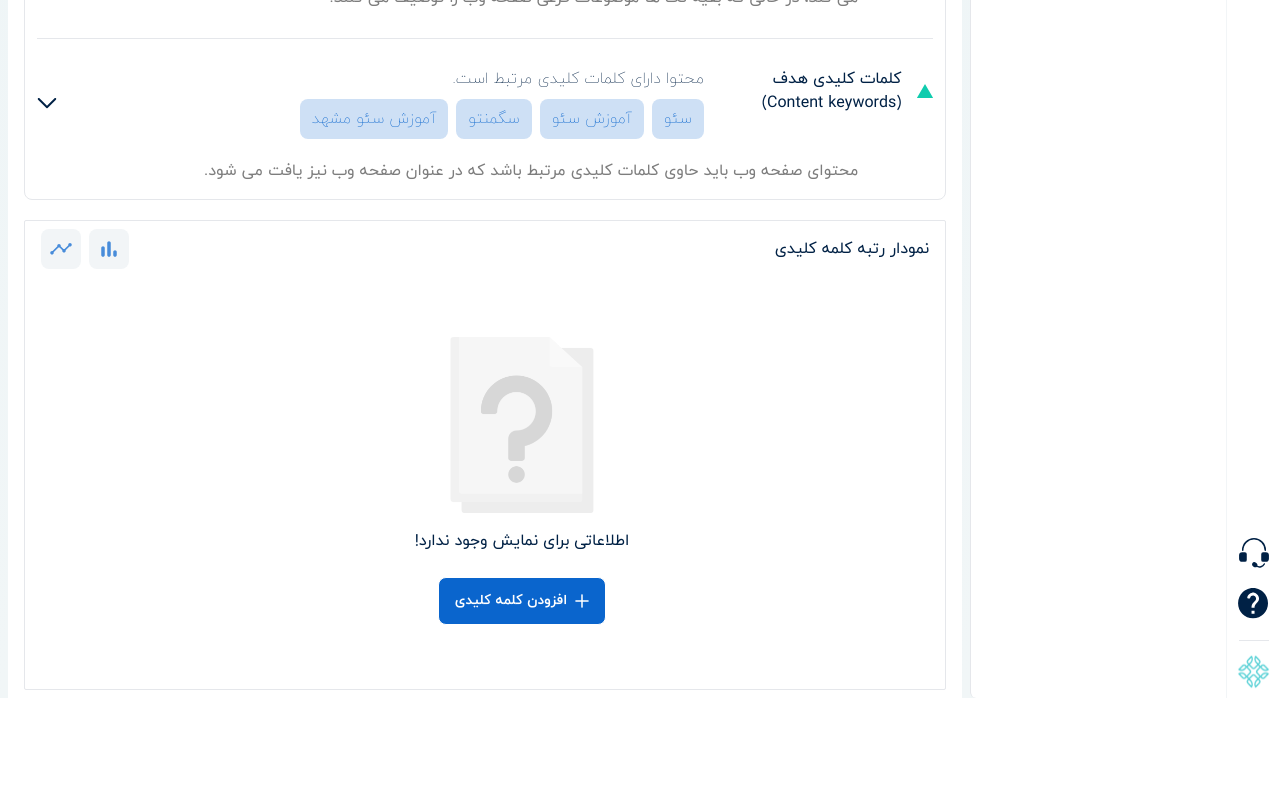
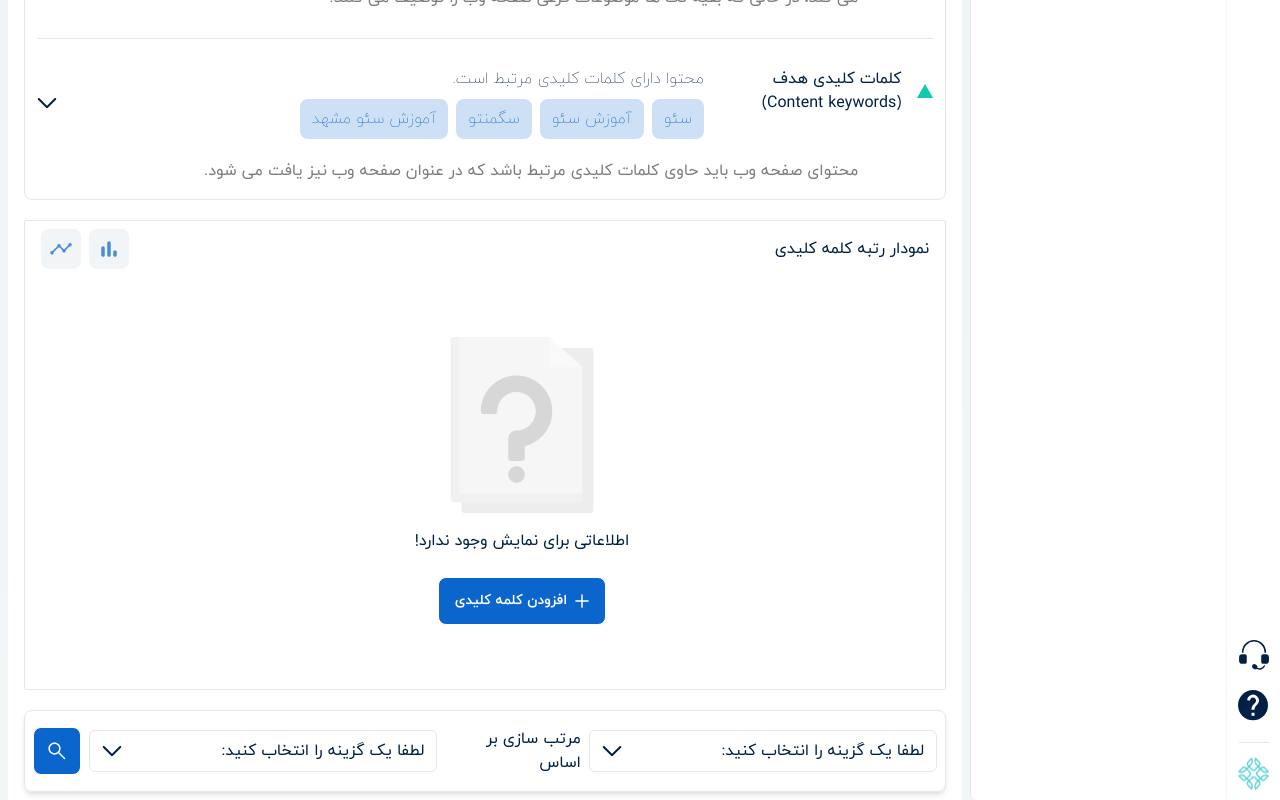
Before and after one commit to xaankoow/segmento-nuxt, a Nuxt app: page /money-pages/1 in a window 1280 px wide. Shown: the part 2202-3002 px from the top of the page. Before the commit the page ends 2900 px from the top, so only its background shows below. Built offline with nearby package versions, Linux system fonts and the light colour scheme.

Commit message:
feat-page: add filter section to single view of money page

```diff
--- a/assets/Config/languages.json
+++ b/assets/Config/languages.json
@@ -223,6 +223,10 @@
                             "title": "نمودار رتبه کلمه کلیدی",
                             "empty": "اطلاعاتی برای نمایش وجود ندارد!",
                             "button": "افزودن کلمه کلیدی"
+                        },
+                        "filter": {
+                            "option": "لطفا یک گزینه را انتخاب کنید:",
+                            "order": "مرتب سازی بر اساس"
                         }
                     }
                 }
--- a/pages/money-pages/[slug].vue
+++ b/pages/money-pages/[slug].vue
@@ -841,7 +841,7 @@
                   <path
                     d="M7 13.75C6.78333 13.75 6.60433 13.6793 6.463 13.538C6.321 13.396 6.25 13.2167 6.25 13V7.75H1C0.783333 7.75 0.604333 7.679 0.463 7.537C0.321 7.39567 0.25 7.21667 0.25 7C0.25 6.78333 0.321 6.604 0.463 6.462C0.604333 6.32067 0.783333 6.25 1 6.25H6.25V1C6.25 0.783333 6.321 0.604333 6.463 0.463C6.60433 0.321 6.78333 0.25 7 0.25C7.21667 0.25 7.396 0.321 7.538 0.463C7.67933 0.604333 7.75 0.783333 7.75 1V6.25H13C13.2167 6.25 13.396 6.32067 13.538 6.462C13.6793 6.604 13.75 6.78333 13.75 7C13.75 7.21667 13.6793 7.39567 13.538 7.537C13.396 7.679 13.2167 7.75 13 7.75H7.75V13C7.75 13.2167 7.67933 13.396 7.538 13.538C7.396 13.6793 7.21667 13.75 7 13.75Z"
                     fill="white"
-                    />
+                  />
                 </svg>
               </span>
               <span>
@@ -850,6 +850,73 @@
             </button>
           </div>
         </div>
+      </section>
+
+      <!-- filter section -->
+      <section
+        class="w-full border rounded-lg flex flex-row items-center gap-2 py-4 px-2 shadow-md"
+      >
+        <!-- this must be sets as dropdown component -->
+        <div
+          class="flex items-center justify-between px-3 py-2 border rounded-md w-2/5"
+        >
+          <span>
+            {{ config.by_route(`${filter_section}/option`) }}
+          </span>
+          <span
+            ><svg
+              width="20"
+              height="12"
+              viewBox="0 0 20 12"
+              fill="none"
+              xmlns="http://www.w3.org/2000/svg"
+            >
+              <path
+                d="M18.9386 2.70625L10.6347 11.0255C10.5411 11.1191 10.4424 11.1851 10.3386 11.2236C10.2347 11.262 10.1226 11.2813 10.002 11.2813C9.88152 11.2813 9.76935 11.262 9.66551 11.2236C9.56166 11.1851 9.46294 11.1191 9.36936 11.0255L1.04051 2.69665C0.852046 2.50818 0.757813 2.27742 0.757813 2.00435C0.757813 1.73128 0.860379 1.49218 1.06551 1.28705C1.26423 1.08833 1.4982 0.988976 1.76741 0.988976C2.03665 0.988976 2.27062 1.08833 2.46934 1.28705L10.002 8.81975L17.5444 1.27745C17.7328 1.08898 17.961 0.994751 18.229 0.994751C18.4969 0.994751 18.7334 1.09732 18.9386 1.30245C19.1373 1.50115 19.2366 1.73512 19.2366 2.00435C19.2366 2.27358 19.1373 2.50755 18.9386 2.70625Z"
+                fill="#002145"
+              />
+            </svg>
+          </span>
+        </div>
+        <span>
+          {{ config.by_route(`${filter_section}/order`) }}
+        </span>
+        <!-- this must be sets as dropdown component -->
+        <div
+          class="flex items-center justify-between px-3 py-2 border rounded-md w-2/5"
+        >
+          <span>
+            {{ config.by_route(`${filter_section}/option`) }}
+          </span>
+          <span
+            ><svg
+              width="20"
+              height="12"
+              viewBox="0 0 20 12"
+              fill="none"
+              xmlns="http://www.w3.org/2000/svg"
+            >
+              <path
+                d="M18.9386 2.70625L10.6347 11.0255C10.5411 11.1191 10.4424 11.1851 10.3386 11.2236C10.2347 11.262 10.1226 11.2813 10.002 11.2813C9.88152 11.2813 9.76935 11.262 9.66551 11.2236C9.56166 11.1851 9.46294 11.1191 9.36936 11.0255L1.04051 2.69665C0.852046 2.50818 0.757813 2.27742 0.757813 2.00435C0.757813 1.73128 0.860379 1.49218 1.06551 1.28705C1.26423 1.08833 1.4982 0.988976 1.76741 0.988976C2.03665 0.988976 2.27062 1.08833 2.46934 1.28705L10.002 8.81975L17.5444 1.27745C17.7328 1.08898 17.961 0.994751 18.229 0.994751C18.4969 0.994751 18.7334 1.09732 18.9386 1.30245C19.1373 1.50115 19.2366 1.73512 19.2366 2.00435C19.2366 2.27358 19.1373 2.50755 18.9386 2.70625Z"
+                fill="#002145"
+              />
+            </svg>
+          </span>
+        </div>
+        <button class="btn-primary w-12">
+          <svg
+            width="18"
+            height="18"
+            viewBox="0 0 18 18"
+            fill="none"
+            xmlns="http://www.w3.org/2000/svg"
+          >
+            <path
+              d="M16.0234 17.05L10.2484 11.3C9.74844 11.7167 9.17344 12.0417 8.52344 12.275C7.87344 12.5083 7.20677 12.625 6.52344 12.625C4.80677 12.625 3.35677 12.0333 2.17344 10.85C0.990104 9.66667 0.398438 8.21667 0.398438 6.5C0.398438 4.8 0.990104 3.354 2.17344 2.162C3.35677 0.970667 4.80677 0.375 6.52344 0.375C8.22344 0.375 9.6651 0.966667 10.8484 2.15C12.0318 3.33333 12.6234 4.78333 12.6234 6.5C12.6234 7.21667 12.5068 7.9 12.2734 8.55C12.0401 9.2 11.7234 9.76667 11.3234 10.25L17.0984 16.025C17.2318 16.1583 17.2984 16.325 17.2984 16.525C17.2984 16.725 17.2234 16.9 17.0734 17.05C16.9234 17.2 16.7444 17.275 16.5364 17.275C16.3278 17.275 16.1568 17.2 16.0234 17.05ZM6.52344 11.125C7.80677 11.125 8.89444 10.675 9.78644 9.775C10.6778 8.875 11.1234 7.78333 11.1234 6.5C11.1234 5.21667 10.6778 4.125 9.78644 3.225C8.89444 2.325 7.80677 1.875 6.52344 1.875C5.22344 1.875 4.12777 2.325 3.23644 3.225C2.34444 4.125 1.89844 5.21667 1.89844 6.5C1.89844 7.78333 2.34444 8.875 3.23644 9.775C4.12777 10.675 5.22344 11.125 6.52344 11.125Z"
+              fill="white"
+            />
+          </svg>
+        </button>
       </section>
     </div>
   </div>
@@ -861,6 +928,7 @@ import Config from "../../composables/Config";
 const current_page = "pages/money-pages/single";
 const technical_section = `${current_page}/sections/technical-analysis`;
 const chart_section = `${current_page}/sections/chart`;
+const filter_section = `${current_page}/sections/filter`;
 
 const config = new Config();
 </script>
```
